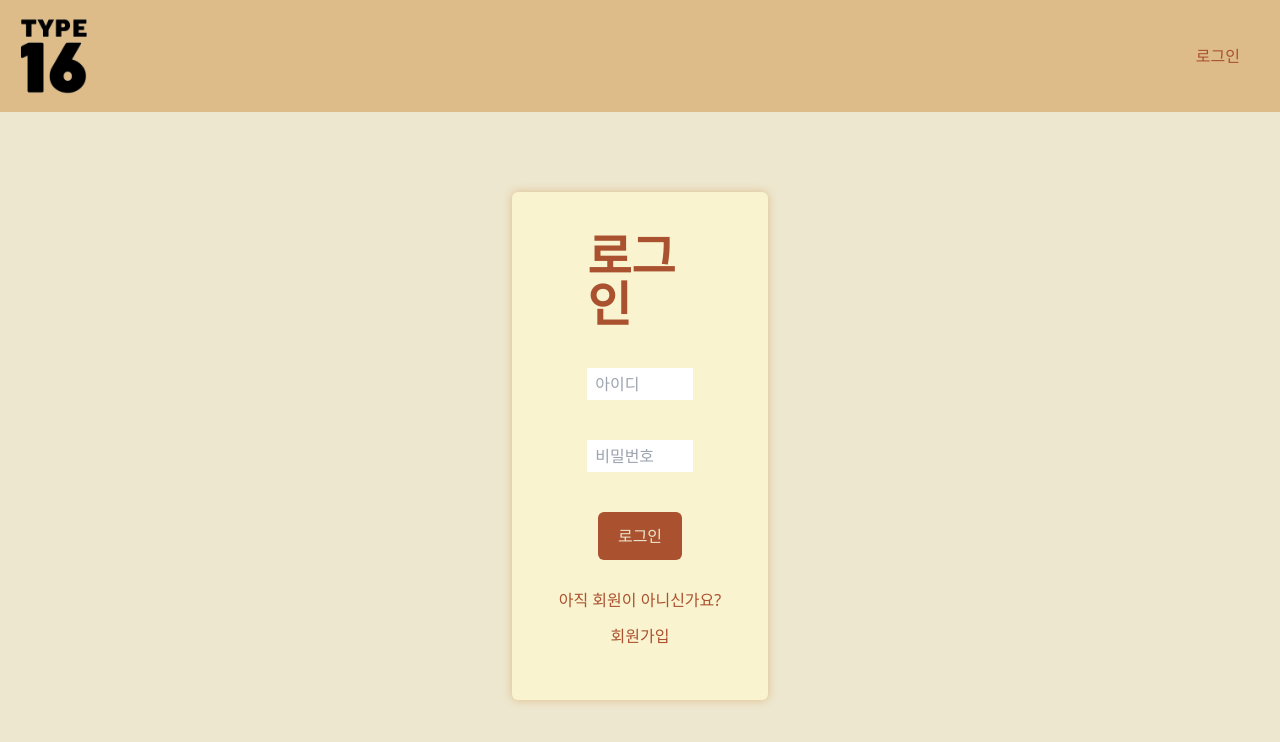
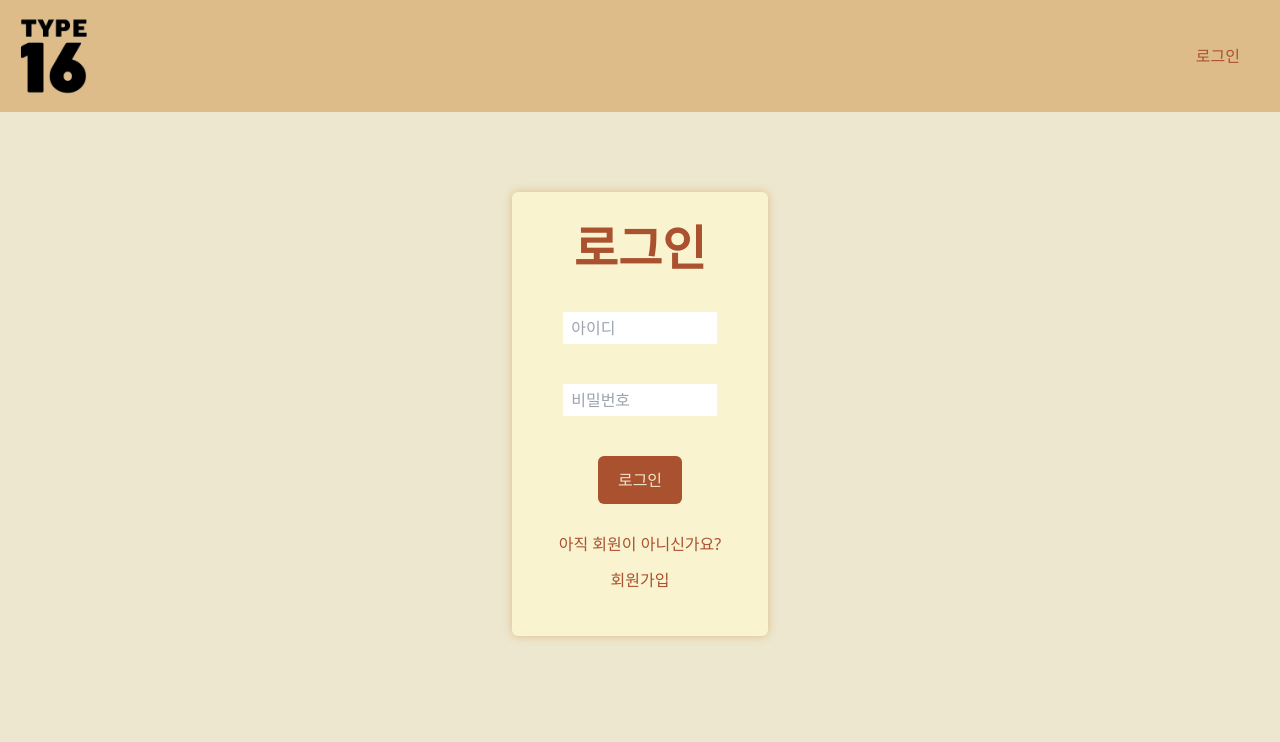
Before and after one commit to kjjyyy01/16-types, a React (Vite) app: page /login in a window 1280 px wide. Shown: the top 742 px of the page. Built offline with nearby package versions, Linux system fonts and the light colour scheme.

Commit message:
로그인페이지 스타일링 수정

```diff
--- a/src/pages/Login.jsx
+++ b/src/pages/Login.jsx
@@ -58,8 +58,8 @@ const Login = () => {
 
   return (
     <div className="flex flex-col items-center justify-center">
-      <main className="w-1/5 mt-20 bg-card flex flex-col items-center justify-center p-10 rounded-md shadow-[0_0_10px_#DDBC89]">
-        <form onSubmit={onSubmitHandler} className="flex flex-col items-center justify-center gap-10 w-3/5">
+      <main className="w-1/5 mt-20 bg-card flex flex-col items-center justify-center p-8 rounded-md shadow-[0_0_10px_#DDBC89]">
+        <form onSubmit={onSubmitHandler} className="flex flex-col items-center justify-center gap-10 w-4/5">
           <h1 className="text-5xl font-bold">{isLoginMode ? "로그인" : "회원가입"}</h1>
           <input
             type="text"
```
